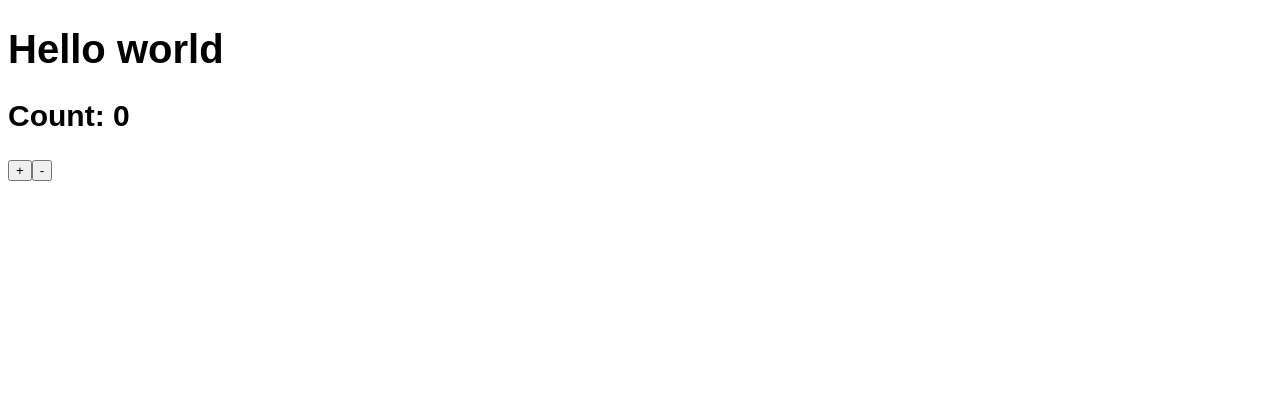
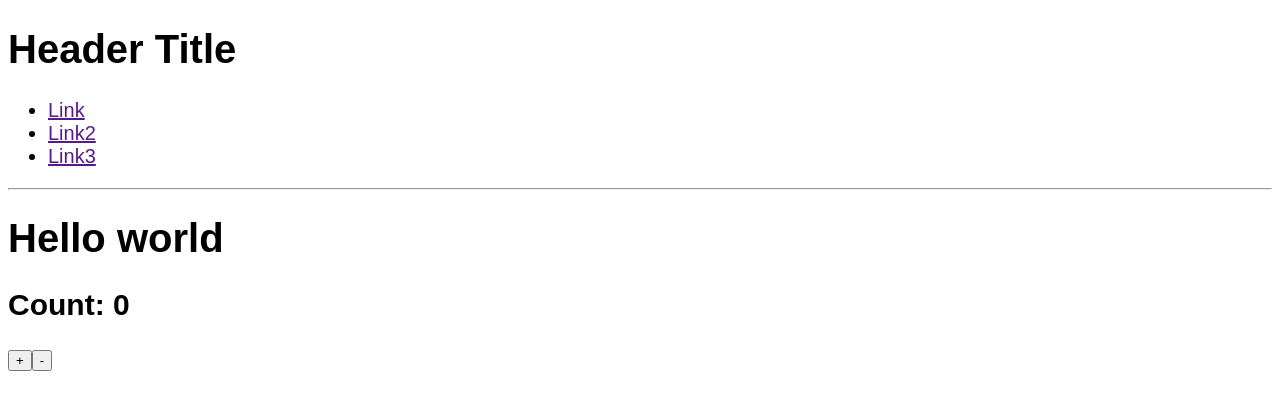
Before and after one commit to weider86-zz/react-ssr, a React app: page / in a window 1280 px wide. Shown: the top 410 px of the page. Built offline with nearby package versions, Linux system fonts and the light colour scheme.

Commit message:
Add Header component to App

```diff
--- a/src/App.jsx
+++ b/src/App.jsx
@@ -1,4 +1,5 @@
-import React, { useState, lazy, Suspense } from 'react'
+import React, { useState, lazy, Suspense } from '../node_modules/react'
+import { Header } from './Header'
 
 const Warning = lazy(async () => ({
   default: (await import(/* webpackChunkName: "other" */ './Warning')).Warning,
@@ -11,6 +12,7 @@ export const App = () => {
 
   return (
     <>
+      <Header />
       <h1>Hello world</h1>
       <h2>Count: {count}</h2>
       <button onClick={() => setCount(count + 1)}>+</button>
```
